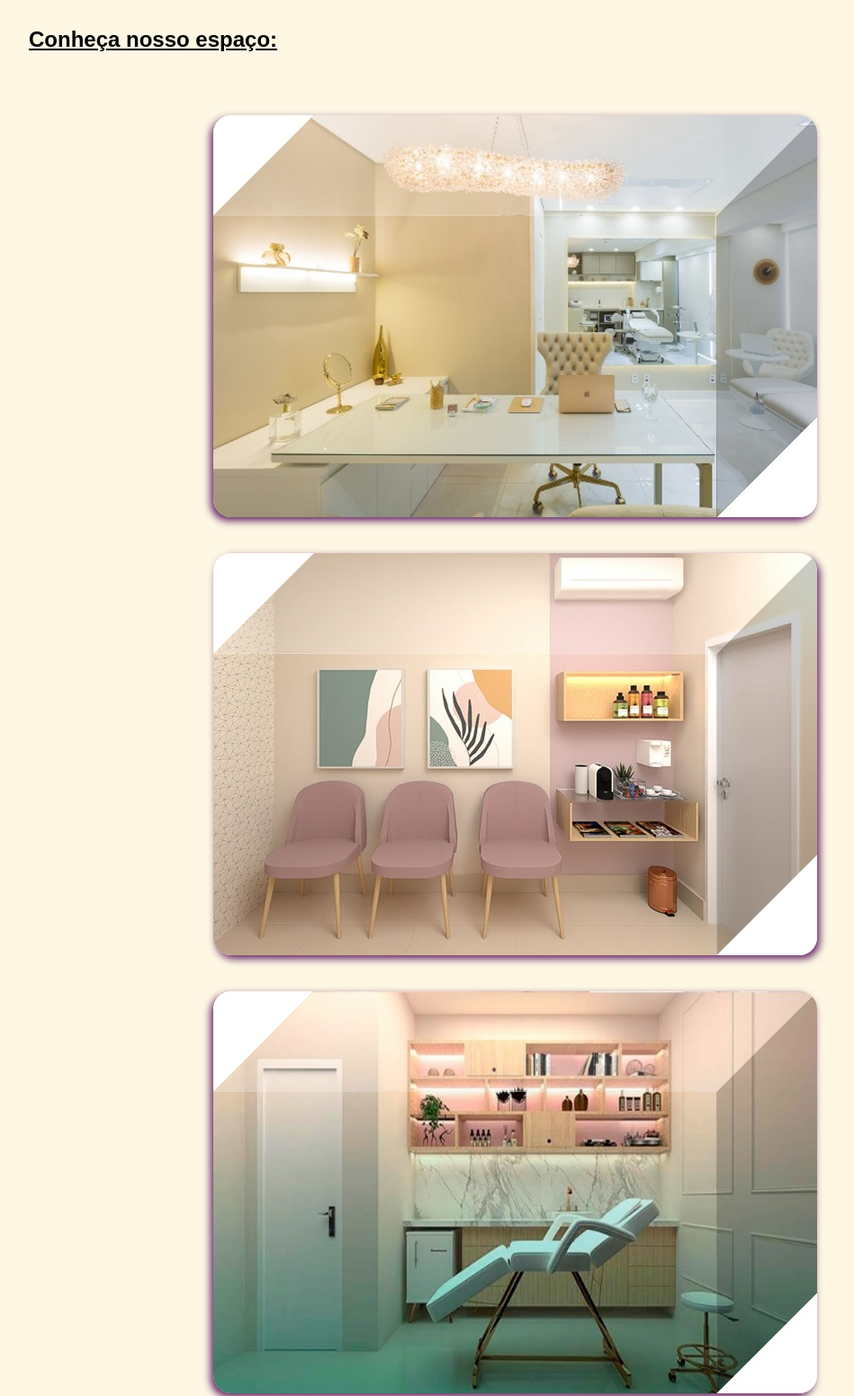
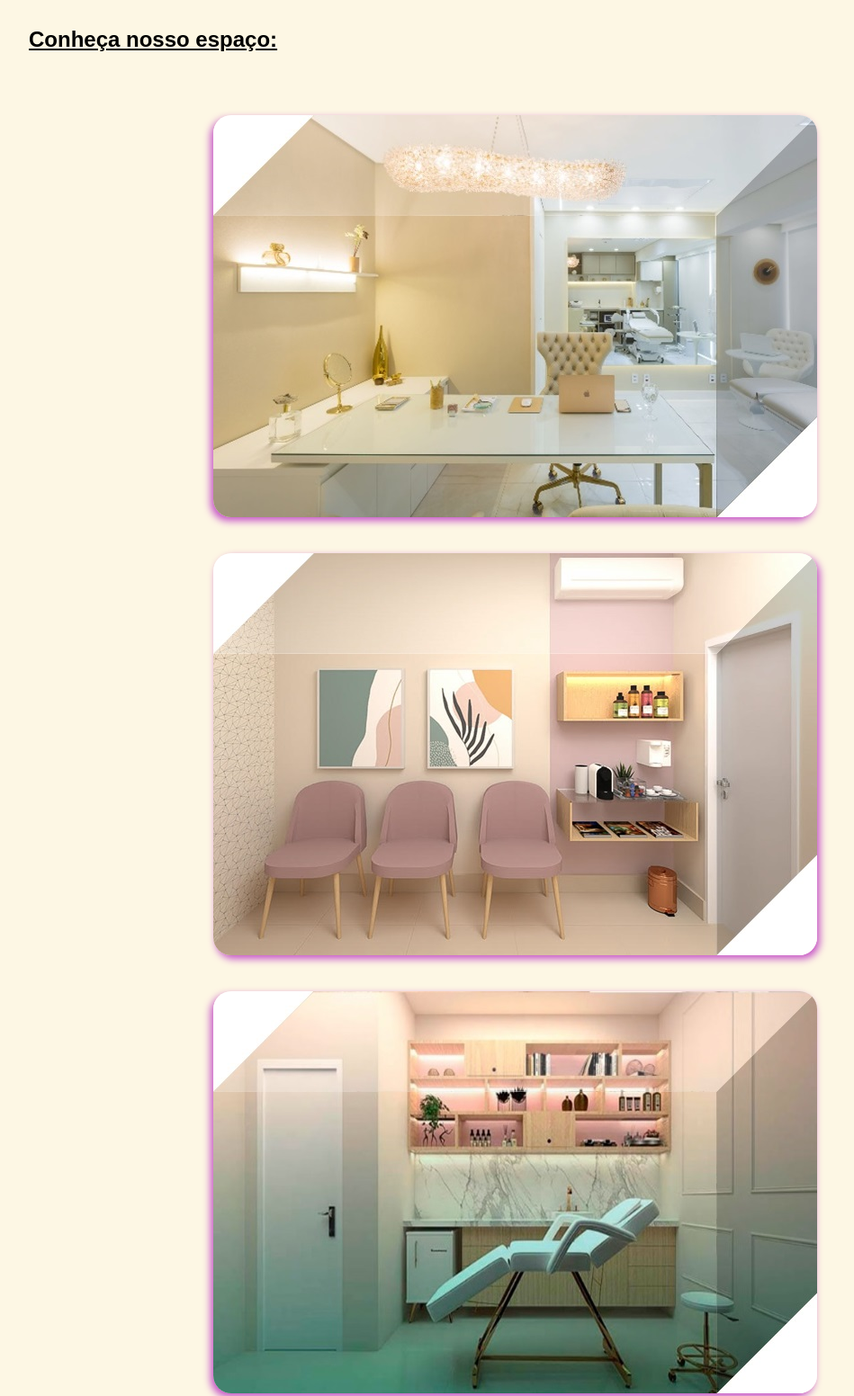
Before and after one commit to eniogabriel75/Projeto_Proz, a plain HTML site: page quemsomos.html in a window 1280 px wide. Shown: the part 840-2392 px from the top of the page at 90% size, without its empty margins (68-1017 px from the left). Drawn offline with nearby package versions, Linux system fonts and the light colour scheme; some packages are replaced by stand-ins of ours; a script that the page names is missing; a web font is replaced by a local one.

Commit message:
alteração cor da sombra imagens clinica

```diff
--- a/css/quemsomos.css
+++ b/css/quemsomos.css
@@ -107,13 +107,13 @@ h2 {
 }
 
 .sombra-imagem-esquerda-baixo {
-  box-shadow: -3px 4px 8px #622363;
+  box-shadow: -3px 4px 8px #c553c7;
   transition: box-shadow 0.3s ease;
   border-radius: 20px;
 }
 
 .sombra-imagem-direita-baixo {
-  box-shadow: 3px 4px 8px #622363;
+  box-shadow: 3px 4px 8px #c553c7;
   transition: box-shadow 0.3s ease;
   border-radius: 20px;
 }
```
